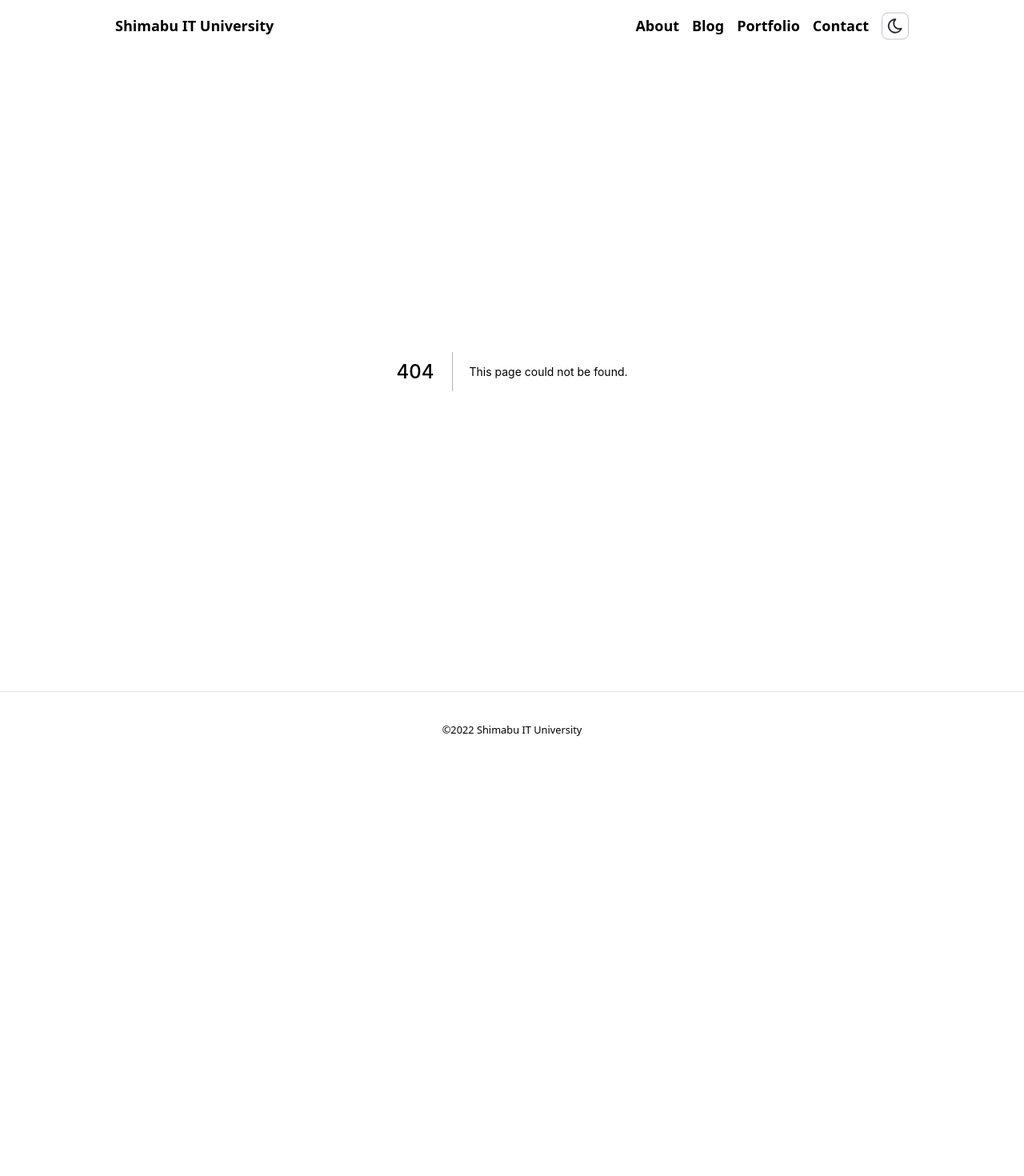
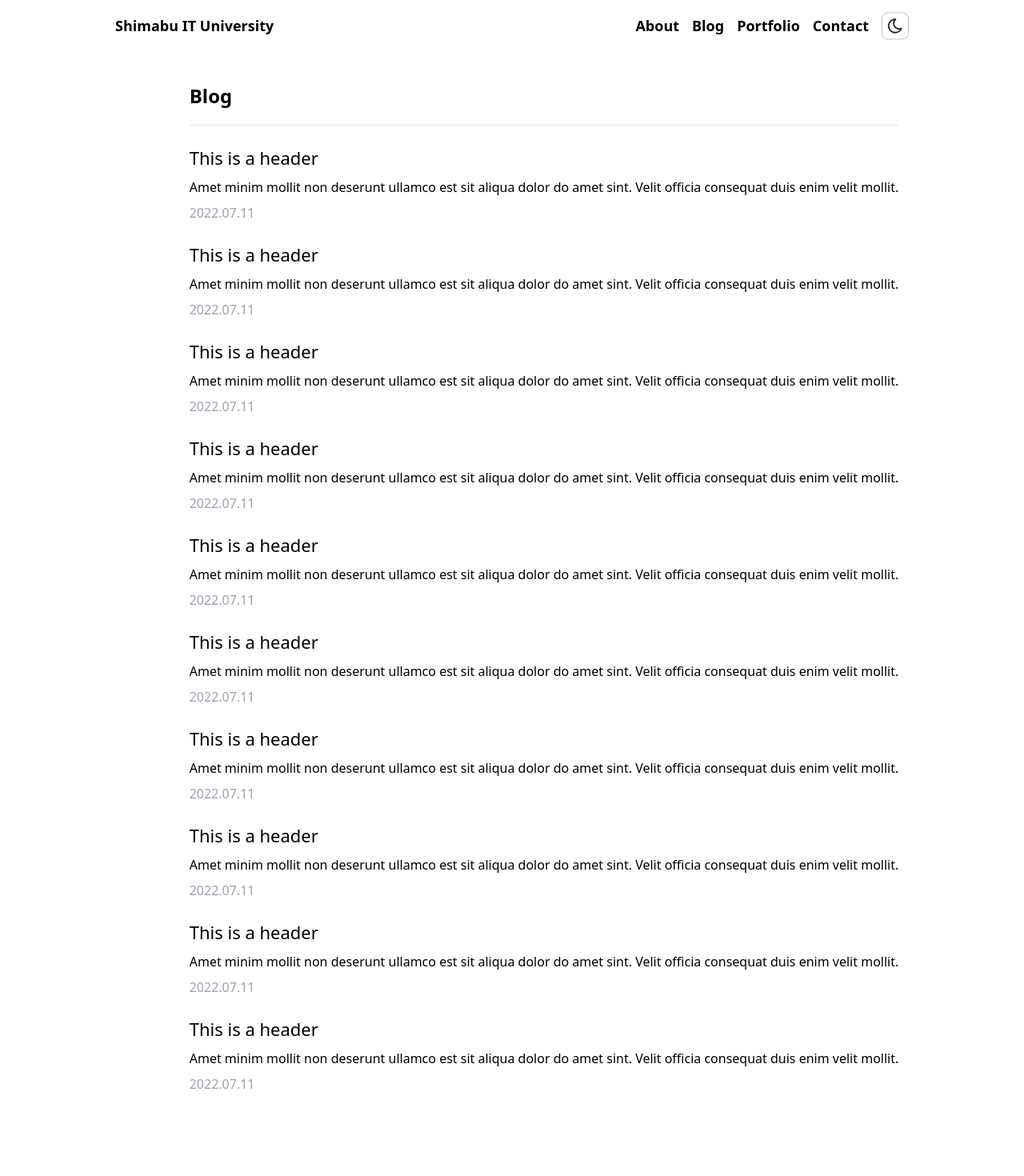
Before and after one commit to Miz-dev/portfolio-dev, a Next.js app: page /blog in a window 1280 px wide. Before the commit this address had no page. Shown: the top 1470 px of the page at 80% size. Before the commit the page ends 960 px from the top, so only its background shows below. Built offline with nearby package versions, Linux system fonts and the light colour scheme.

Commit message:
✨ Blog一覧：仮実装

```diff
--- /dev/null
+++ b/src/pages/blog/index.tsx
@@ -0,0 +1,96 @@
+// import Link from "next/link";
+import React from "react";
+
+export const Blog = () => {
+	return (
+		<section className="mb-24 ml-20 mt-10">
+			<h2 className="mb-6 border-b border-gray-200 pb-5 text-left text-2xl font-bold">
+				Blog
+			</h2>
+			<ul>
+				<li className="mb-6">
+					<h3 className="mb-2 text-[22px]">This is a header</h3>
+					<p className="mb-2">
+						Amet minim mollit non deserunt ullamco est sit aliqua dolor do amet
+						sint. Velit officia consequat duis enim velit mollit.
+					</p>
+					<p className="text-bold text-gray-400">2022.07.11</p>
+				</li>
+				<li className="mb-6">
+					<h3 className="mb-2 text-[22px]">This is a header</h3>
+					<p className="mb-2">
+						Amet minim mollit non deserunt ullamco est sit aliqua dolor do amet
+						sint. Velit officia consequat duis enim velit mollit.
+					</p>
+					<p className="text-bold text-gray-400">2022.07.11</p>
+				</li>
+				<li className="mb-6">
+					<h3 className="mb-2 text-[22px]">This is a header</h3>
+					<p className="mb-2">
+						Amet minim mollit non deserunt ullamco est sit aliqua dolor do amet
+						sint. Velit officia consequat duis enim velit mollit.
+					</p>
+					<p className="text-bold text-gray-400">2022.07.11</p>
+				</li>
+				<li className="mb-6">
+					<h3 className="mb-2 text-[22px]">This is a header</h3>
+					<p className="mb-2">
+						Amet minim mollit non deserunt ullamco est sit aliqua dolor do amet
+						sint. Velit officia consequat duis enim velit mollit.
+					</p>
+					<p className="text-bold text-gray-400">2022.07.11</p>
+				</li>
+				<li className="mb-6">
+					<h3 className="mb-2 text-[22px]">This is a header</h3>
+					<p className="mb-2">
+						Amet minim mollit non deserunt ullamco est sit aliqua dolor do amet
+						sint. Velit officia consequat duis enim velit mollit.
+					</p>
+					<p className="text-bold text-gray-400">2022.07.11</p>
+				</li>
+				<li className="mb-6">
+					<h3 className="mb-2 text-[22px]">This is a header</h3>
+					<p className="mb-2">
+						Amet minim mollit non deserunt ullamco est sit aliqua dolor do amet
+						sint. Velit officia consequat duis enim velit mollit.
+					</p>
+					<p className="text-bold text-gray-400">2022.07.11</p>
+				</li>
+				<li className="mb-6">
+					<h3 className="mb-2 text-[22px]">This is a header</h3>
+					<p className="mb-2">
+						Amet minim mollit non deserunt ullamco est sit aliqua dolor do amet
+						sint. Velit officia consequat duis enim velit mollit.
+					</p>
+					<p className="text-bold text-gray-400">2022.07.11</p>
+				</li>
+				<li className="mb-6">
+					<h3 className="mb-2 text-[22px]">This is a header</h3>
+					<p className="mb-2">
+						Amet minim mollit non deserunt ullamco est sit aliqua dolor do amet
+						sint. Velit officia consequat duis enim velit mollit.
+					</p>
+					<p className="text-bold text-gray-400">2022.07.11</p>
+				</li>
+				<li className="mb-6">
+					<h3 className="mb-2 text-[22px]">This is a header</h3>
+					<p className="mb-2">
+						Amet minim mollit non deserunt ullamco est sit aliqua dolor do amet
+						sint. Velit officia consequat duis enim velit mollit.
+					</p>
+					<p className="text-bold text-gray-400">2022.07.11</p>
+				</li>
+				<li className="mb-6">
+					<h3 className="mb-2 text-[22px]">This is a header</h3>
+					<p className="mb-2">
+						Amet minim mollit non deserunt ullamco est sit aliqua dolor do amet
+						sint. Velit officia consequat duis enim velit mollit.
+					</p>
+					<p className="text-bold text-gray-400">2022.07.11</p>
+				</li>
+			</ul>
+		</section>
+	);
+};
+
+export default Blog;
```
